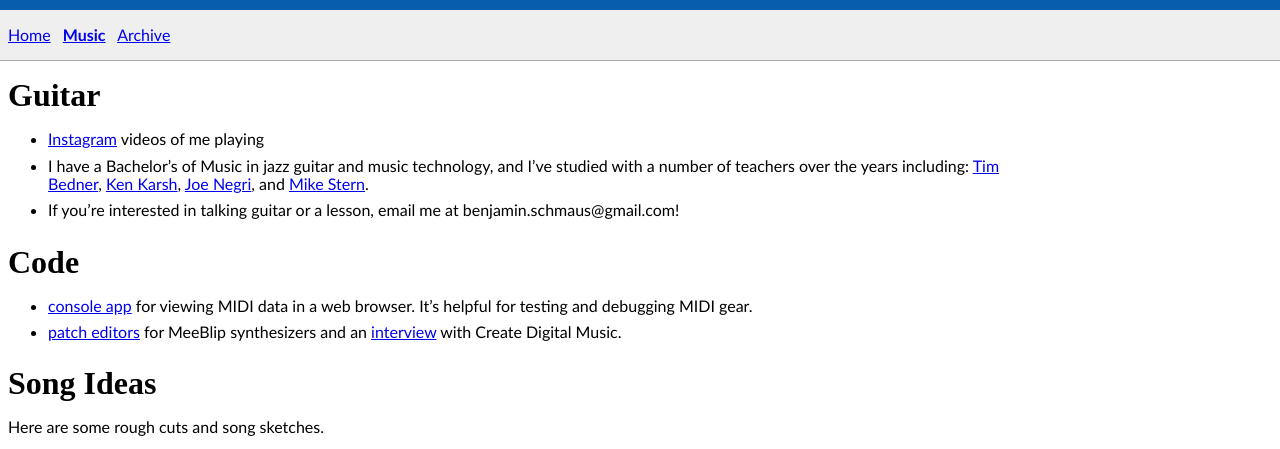
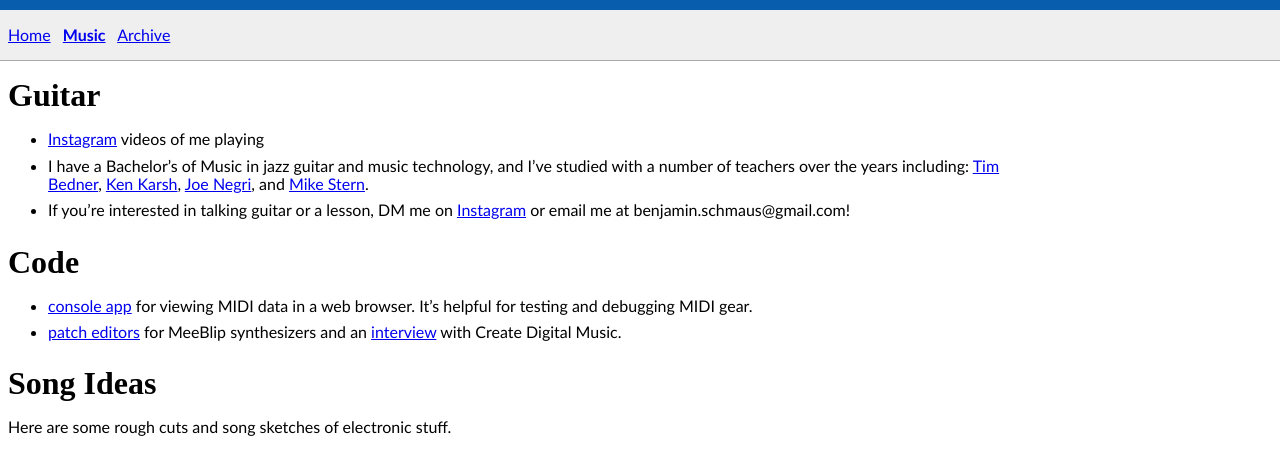
Before and after one commit to benschmaus/benschmaus.github.com, a Jekyll site: the page built from music.md, in a window 1280 px wide and 900 px high, cut to the strip 0-449 px from the top of the window. Built offline with Jekyll 4.4.1, drawn with Linux system fonts in a browser that asks for light colours.

Commit message:
music page update

```diff
--- a/music.md
+++ b/music.md
@@ -8,7 +8,7 @@ permalink: /music
 
 * [Instagram](https://www.instagram.com/schmaus6/) videos of me playing
 * I have a Bachelor's of Music in jazz guitar and music technology, and I've studied with a number of teachers over the years including: [Tim Bedner](https://timbedner.com/), [Ken Karsh](http://kenkarshguitar.com/about/), [Joe Negri](https://en.wikipedia.org/wiki/Joe_Negri), and [Mike Stern](https://en.wikipedia.org/wiki/Mike_Stern).
-* If you're interested in talking guitar or a lesson, email me at benjamin.schmaus@gmail.com!
+* If you're interested in talking guitar or a lesson, DM me on [Instagram](https://www.instagram.com/schmaus6) or email me at benjamin.schmaus@gmail.com!
 
 # Code
 
@@ -17,7 +17,7 @@ permalink: /music
 
 # Song Ideas
 
-<p>Here are some rough cuts and song sketches.</p>
+<p>Here are some rough cuts and song sketches of electronic stuff.</p>
 
 <div>
 <div><iframe src="https://w.soundcloud.com/player/?url=https%3A//api.soundcloud.com/tracks/218161383&amp;color=ff5500&amp;auto_play=false&amp;hide_related=false&amp;show_comments=true&amp;show_user=true&amp;show_reposts=false" width="100%" height="166" frameborder="no" scrolling="no"></iframe></div>
```
